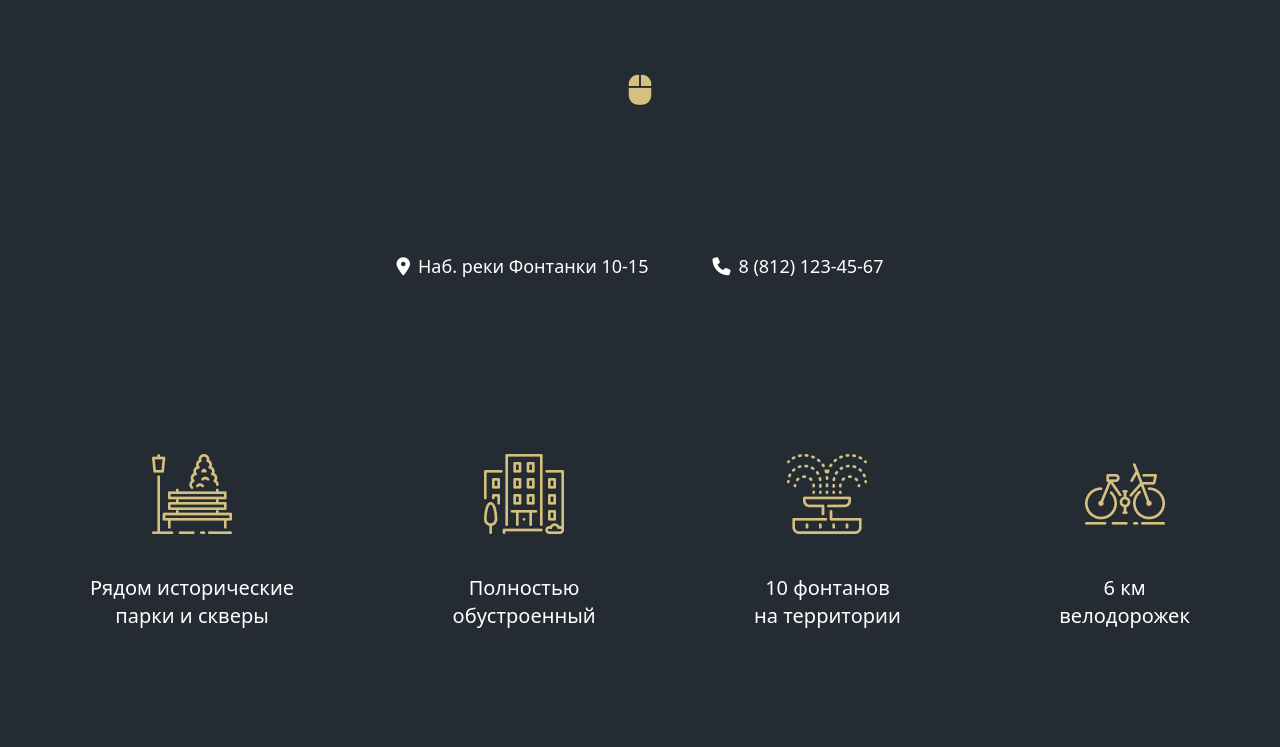
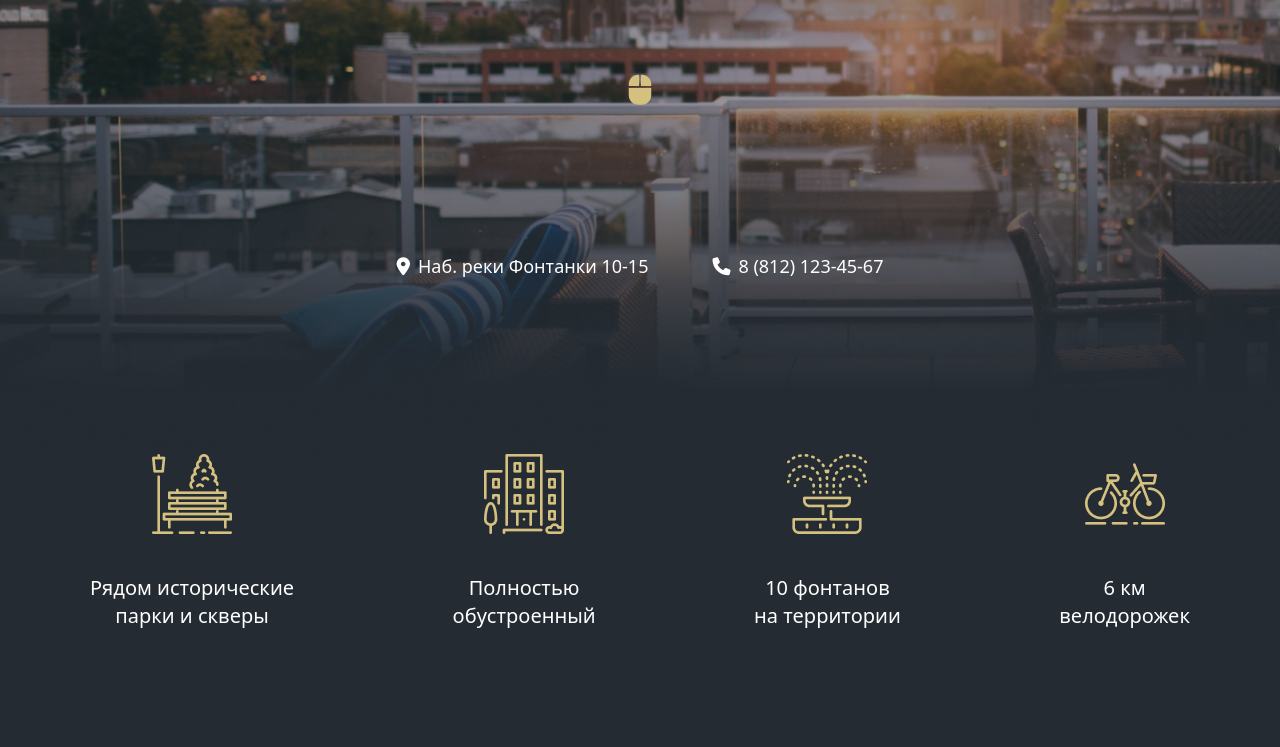
Before and after one commit to SOB1Rake/Housevop, a plain HTML site: page index.html in a window 1280 px wide. Shown: the part 346-1093 px from the top of the page. Drawn offline with nearby package versions, Linux system fonts and the light colour scheme.

Commit message:
flats end

```diff
--- a/index.html
+++ b/index.html
@@ -9,7 +9,7 @@
 </head>
 <body class="bg-[#242B33]">
 
-  <header class="  bg-[url(./img./Rectangle.png)] bg-no-repeat bg-cover h-screen ">
+  <header class="  bg-[url(./img/Rectangle.png)] bg-no-repeat bg-cover h-screen ">
     <nav class="max-w-[1100px] w-full mx-auto px-4 flex flex-wrap items-center py-4">
       <div class="flex-1 flex justify-between items-center">
           <a href="#" class="text-xl"><img src="img/first-screen__logo.svg" alt=""></a>
```
